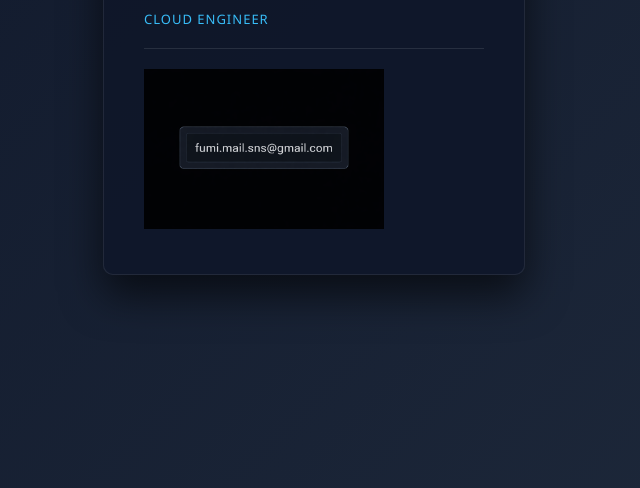
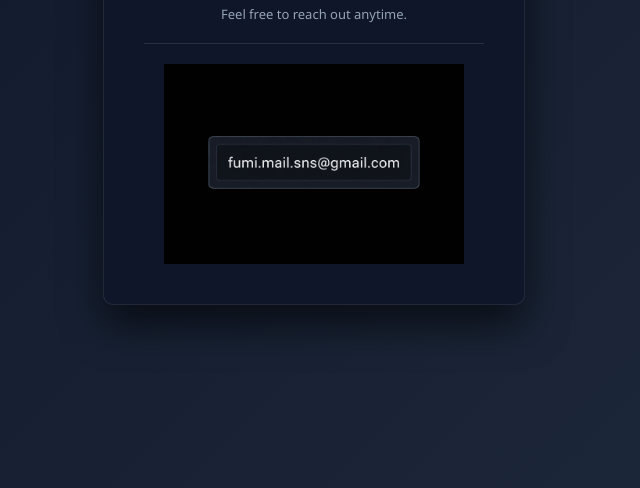
Before and after one commit to TerashiFumiaki/TerashiFumiaki.github.io, a plain HTML site: page index.html in a window 1280 px wide. Shown: the part 312-800 px from the top of the page, without its empty margins (326-966 px from the left). Drawn offline with Linux system fonts and the light colour scheme.

Commit message:
Update index.html

```diff
--- a/index.html
+++ b/index.html
@@ -2,17 +2,12 @@
 <html lang="ja">
 <head>
   <meta charset="UTF-8" />
-  <meta name="viewport" content="width=device-width, initial-scale=1.0" />
+  <meta name="viewport" content="width=device-width, initial-scale=1.0"/>
 
-  <!-- SEO基本 -->
+  <!-- SEO -->
   <title>寺師史晃 | Terashi Fumiaki | クラウドエンジニア</title>
   <meta name="description" content="クラウドエンジニア 寺師史晃（Terashi Fumiaki）の連絡先ページ。" />
   <meta name="robots" content="index, follow" />
-
-  <!-- OGP -->
-  <meta property="og:title" content="寺師史晃 | Terashi Fumiaki" />
-  <meta property="og:description" content="クラウドエンジニアの連絡先ページ" />
-  <meta property="og:type" content="website" />
 
   <!-- 構造化データ -->
   <script type="application/ld+json">
@@ -39,13 +34,18 @@
     }
 
     .card {
-      background: rgba(15, 23, 42, 0.9);
+      background: rgba(15, 23, 42, 0.95);
       border: 1px solid rgba(255,255,255,0.08);
       border-radius: 10px;
       padding: 40px;
-      text-align: left;
+      text-align: center;
       box-shadow: 0 20px 40px rgba(0,0,0,0.6);
       width: 340px;
+      margin: 0 auto;
+    }
+
+    h1, .sub, .role, .contact {
+      text-align: center;
     }
 
     h1 {
@@ -64,13 +64,14 @@
     .role {
       font-size: 13px;
       color: #38bdf8;
-      margin-bottom: 20px;
+      margin-bottom: 8px;
       letter-spacing: 1px;
     }
 
-    .mail-img {
-      max-width: 240px;
-      opacity: 0.9;
+    .contact {
+      font-size: 13px;
+      color: #94a3b8;
+      margin-bottom: 20px;
     }
 
     .divider {
@@ -78,18 +79,25 @@
       background: rgba(255,255,255,0.1);
       margin: 20px 0;
     }
+
+    .mail-img {
+      display: block;
+      margin: 0 auto;
+      max-width: 300px;
+    }
   </style>
 </head>
+
 <body>
   <div class="card">
     <h1>寺師 史晃</h1>
     <div class="sub">Terashi Fumiaki</div>
 
     <div class="role">CLOUD ENGINEER</div>
+    <div class="contact">Feel free to reach out anytime.</div>
 
     <div class="divider"></div>
 
-    <!-- メール画像 -->
     <img src="mail.png" alt="email" class="mail-img">
   </div>
 </body>
```
